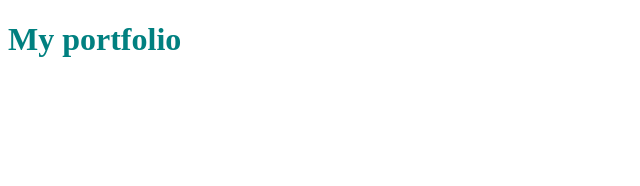
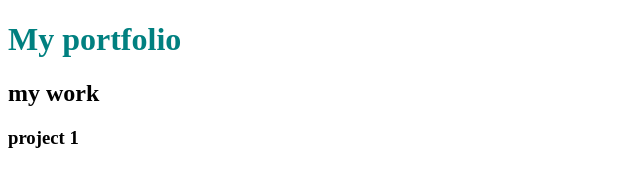
Before and after one commit to Cmbs86/Cmbs86.github.io, a plain HTML site: page index.html in a window 1280 px wide. Shown: the whole page, without its empty margins (0-640 px from the left). Drawn offline with Linux system fonts and the light colour scheme.

Commit message:
added section

```diff
--- a/index.html
+++ b/index.html
@@ -8,5 +8,13 @@
 </head>
 <body>
     <h1>My portfolio</h1>
+
+
+    <section>
+        <h2>my work</h2>
+        <div class="project"></div>
+        <h3>project 1</h3>
+
+    </section>
 </body>
 </html>
```
